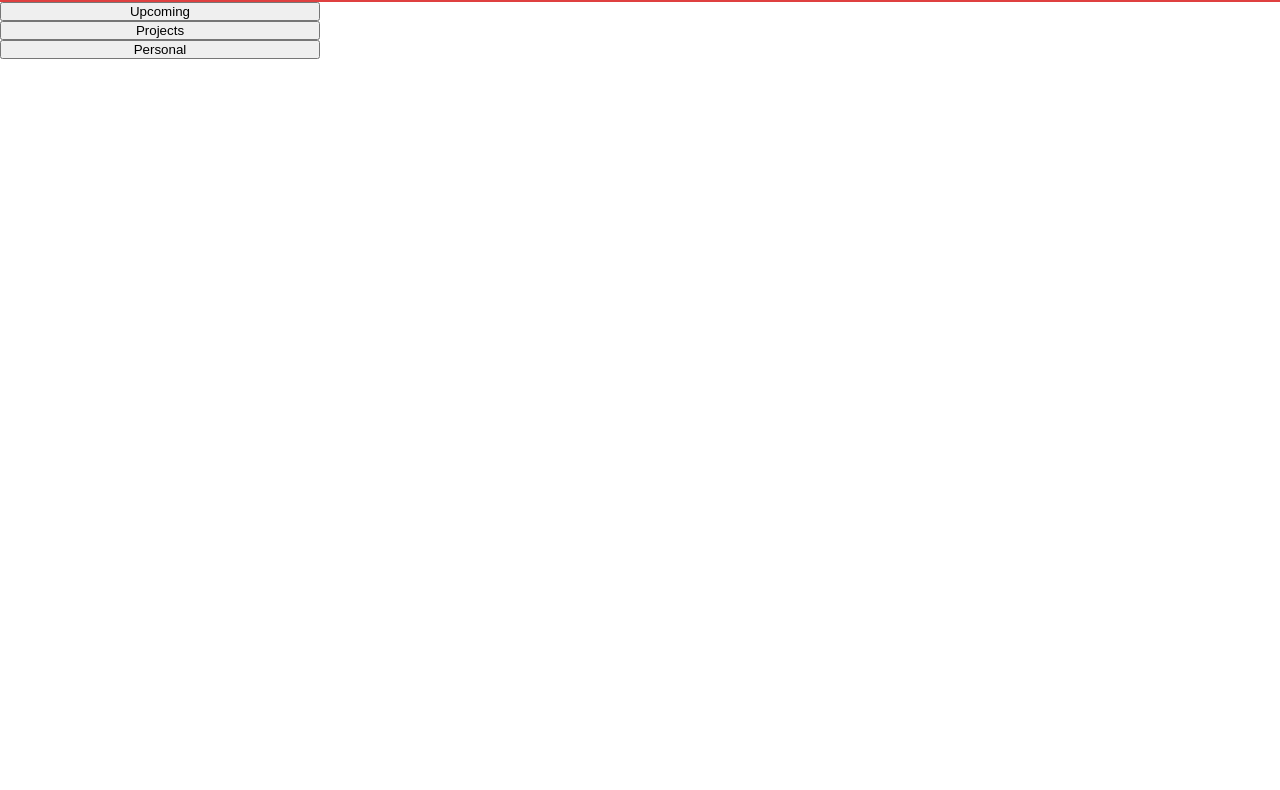
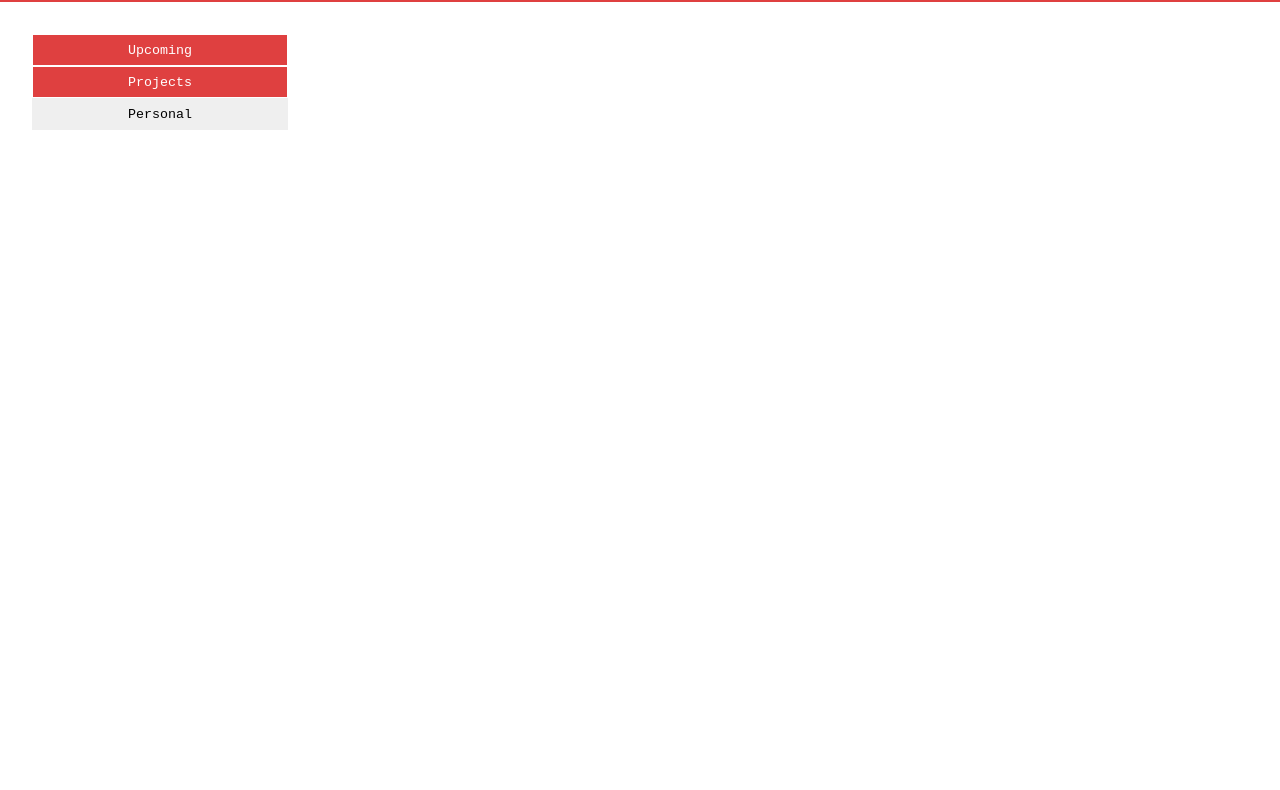
Before and after one commit to AngryWeather/ToDoList, a plain HTML site: page index.html in a window 1280 px wide. Shown: the part 78-868 px from the top of the page. Drawn offline with Linux system fonts and the light colour scheme.

Commit message:
Style buttons

```diff
--- a/scss/main.scss
+++ b/scss/main.scss
@@ -26,7 +26,7 @@ main {
 }
 
 .menu-div {
-    width: 25%;
+    width: 20%;
     height: 100%;
 }
 
@@ -35,4 +35,18 @@ main {
     height: 100%;
     display: flex;
     flex-direction: column;
+    padding: 2rem;
+
+    button {
+        height: 2rem;
+        border: none;
+        border-radius: 0;
+        font-family: monospace;
+    }
+
+    button:first-of-type, button:nth-child(2) {
+        background-color: $secondary-color;
+        color: $primary-color;
+        border: 1px solid $primary-color;
+    }
 }
```
Also changed, not shown: scss/main.css, 1 other file.
